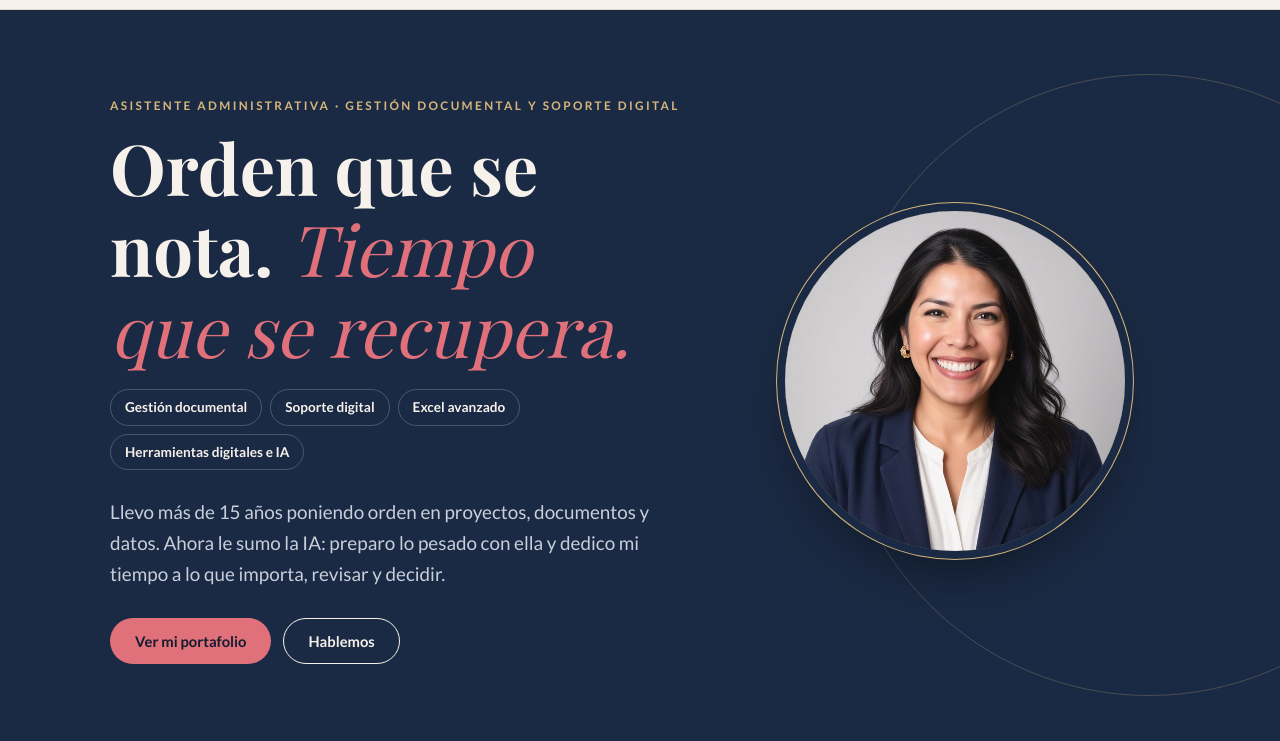
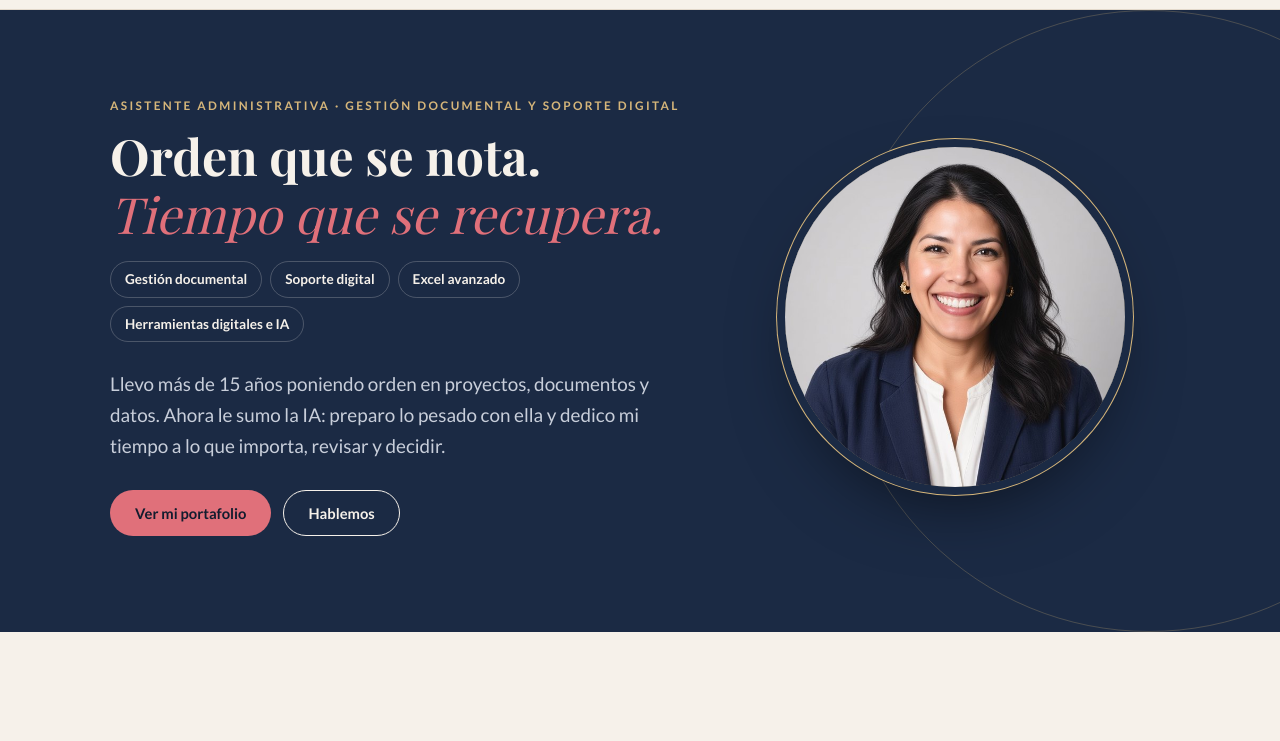
Before and after one commit to cinthiarodriguezr/Portafolio, a plain HTML site: page index.html in a window 1280 px wide. Shown: the part 55-796 px from the top of the page. Drawn offline with nearby package versions, Linux system fonts and the light colour scheme; a web font is replaced by a local one.

Commit message:
Titular de portada en dos líneas: «Orden que se nota.» y «Tiempo que se recupera.»
Co-Authored-By: Claude Opus 5.5 <noreply@anthropic.com>
Claude-Session: https://claude.ai/code/session_01NYGwNrTcxciZf4wBuknfsb

```diff
--- a/index.html
+++ b/index.html
@@ -80,7 +80,10 @@ p{margin:0 0 1rem}
 .hero::after{content:"";position:absolute;right:-180px;top:50%;width:620px;height:620px;transform:translateY(-50%);border:1px solid rgba(214,182,122,.25);border-radius:50%;pointer-events:none}
 .hero .wrap{display:grid;grid-template-columns:1.35fr 1fr;gap:48px;align-items:center;padding-top:88px;padding-bottom:96px;position:relative;z-index:1}
 .hero .eyebrow{color:var(--hero-gold)}
-.hero h1{color:var(--hero-ink);font-size:clamp(2.6rem,6vw,4.4rem);margin-bottom:1.2rem}
+.hero h1{color:var(--hero-ink);font-size:clamp(1.7rem,3.9vw,3.4rem);line-height:1.15;margin-bottom:1.2rem}
+.hero h1 .l{display:block;white-space:nowrap}
+@media (max-width:860px){.hero h1{font-size:clamp(1.7rem,5.5vw,3rem)}}
+@media (max-width:340px){.hero h1 .l{white-space:normal}}
 .hero h1 em{color:var(--hero-accent)}
 .hero .lead{color:var(--hero-muted)}
 .role{display:inline-flex;flex-wrap:wrap;gap:8px;margin:0 0 1.6rem}
@@ -284,7 +287,7 @@ footer .wrap{display:flex;flex-wrap:wrap;justify-content:space-between;gap:10px}
   <div class="wrap">
     <div>
       <span class="eyebrow">Asistente administrativa · Gestión documental y soporte digital</span>
-      <h1>Orden que se nota. <em>Tiempo que se recupera.</em></h1>
+      <h1><span class="l">Orden que se nota.</span> <em class="l">Tiempo que se recupera.</em></h1>
       <div class="role"><span>Gestión documental</span><span>Soporte digital</span><span>Excel avanzado</span><span>Herramientas digitales e IA</span></div>
       <p class="lead">Llevo más de 15 años poniendo orden en proyectos, documentos y datos. Ahora le sumo la IA: preparo lo pesado con ella y dedico mi tiempo a lo que importa, revisar y decidir.</p>
       <div class="ctas">
```
